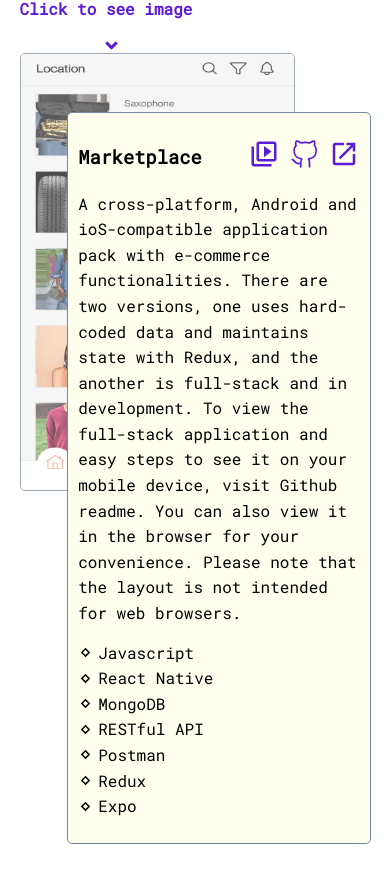
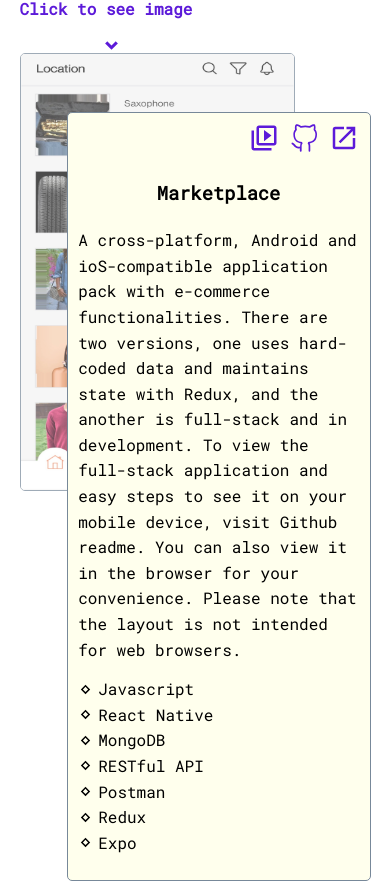
Before and after one commit to pea-nut-z/portfolio, a React (Create React App) app: page / in a window 390 px wide. Shown: the part 2137-3020 px from the top of the page. Built offline with nearby package versions, Linux system fonts and the light colour scheme; a web font is replaced by a local one.

Commit message:
style: responsive fix

```diff
--- a/src/App.css
+++ b/src/App.css
@@ -308,7 +308,6 @@ cursor: pointer;
   width: 60%;
   min-height: 438px;
   z-index: 1;
-
 }
 
 .project-link-icon{
@@ -391,14 +390,6 @@ font-size: var(--medium-icon);
 .list-card{
 font-size:0.7rem;
 }
-
-.project-top{
-  display:flex;
-  flex-direction: column-reverse;
-}
-.project-links{
-  align-self: flex-end;
-}
 }
 
 @media  screen and (max-width:540px){
@@ -463,7 +454,6 @@ font-size:0.7rem;
   right:15px;
   width: 50%;
   }
-
 
   .star-right{
     top:7%;
@@ -563,6 +553,16 @@ font-size:0.7rem;
       margin: 10% auto;
     }
 
+
+.project-top{
+  display:flex;
+  flex-direction: column-reverse;
+}
+
+.project-links{
+  align-self: flex-end;
+}
+
  .project-image-message{
   color: var(--purple);
   line-height: 0;
--- a/src/data.js
+++ b/src/data.js
@@ -47,7 +47,7 @@ export const portfolio = [
   {
     title: "Typing Test",
     image: "/type-test.jpg",
-    desc: "A website that tests your typing speed and accuracy in 136 languages. It was interesting to find out that some languages do not use spacing or a period or write from left to right. The differences in grammar were crucial for deciding when to obtain user input, start a new line and change the layout.",
+    desc: "A website that tests your typing speed and accuracy in 136 languages. It was interesting to find out that some languages do not use spacing or a period or write from left to right. The differences in grammar were crucial for deciding when to submit user input, start a new line and change the layout.",
     stack: ["Javascript", "React", "Google API", "Jest"],
     demo: "https://drive.google.com/file/d/1PNma30nUL6MmBqpDdpx2gqUzDv-lTRJ0/view",
     github: "https://github.com/pea-nut-z/PeaType",
```
Lines whose indentation alone changed are shown as unchanged.
